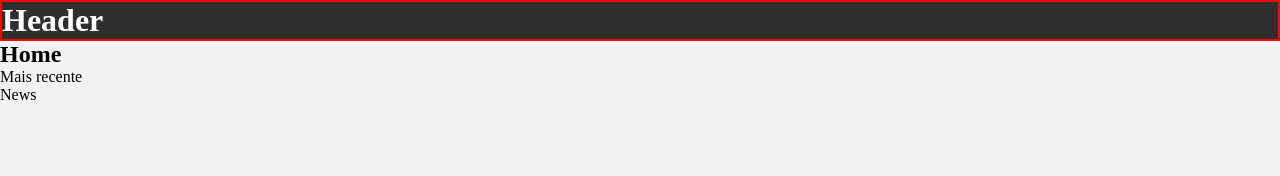
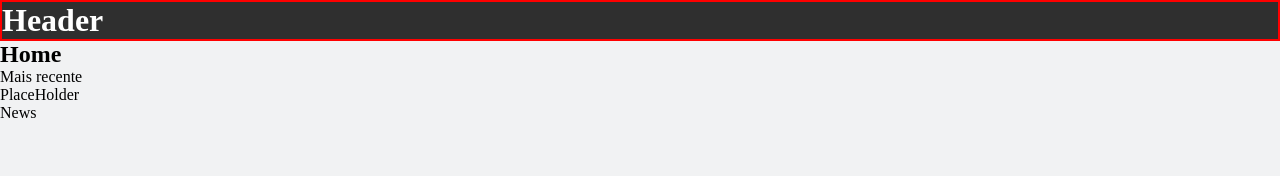
Before and after one commit to fabianoLiberatori/fabiano-liberatori-IBGE, a React (Vite) app: page / in a window 1280 px wide. Shown: the top 176 px of the page. Built offline with nearby package versions, Linux system fonts and the light colour scheme.

Commit message:
fix: correcao no import do placeholder

```diff
--- a/src/components/Placeholder.tsx
+++ b/src/components/Placeholder.tsx
@@ -0,0 +1,7 @@
+function Placeholder() {
+  return (
+    <section>PlaceHolder</section>
+  )
+}
+
+export default Placeholder;
--- a/src/pages/Home.tsx
+++ b/src/pages/Home.tsx
@@ -1,6 +1,6 @@
-import { Placeholder } from "react-bootstrap";
 import LatestCard from "../components/LatestCard";
 import NewsCard from "../components/NewsCard";
+import Placeholder from "../components/Placeholder";
 
 
 function Home() {
```
